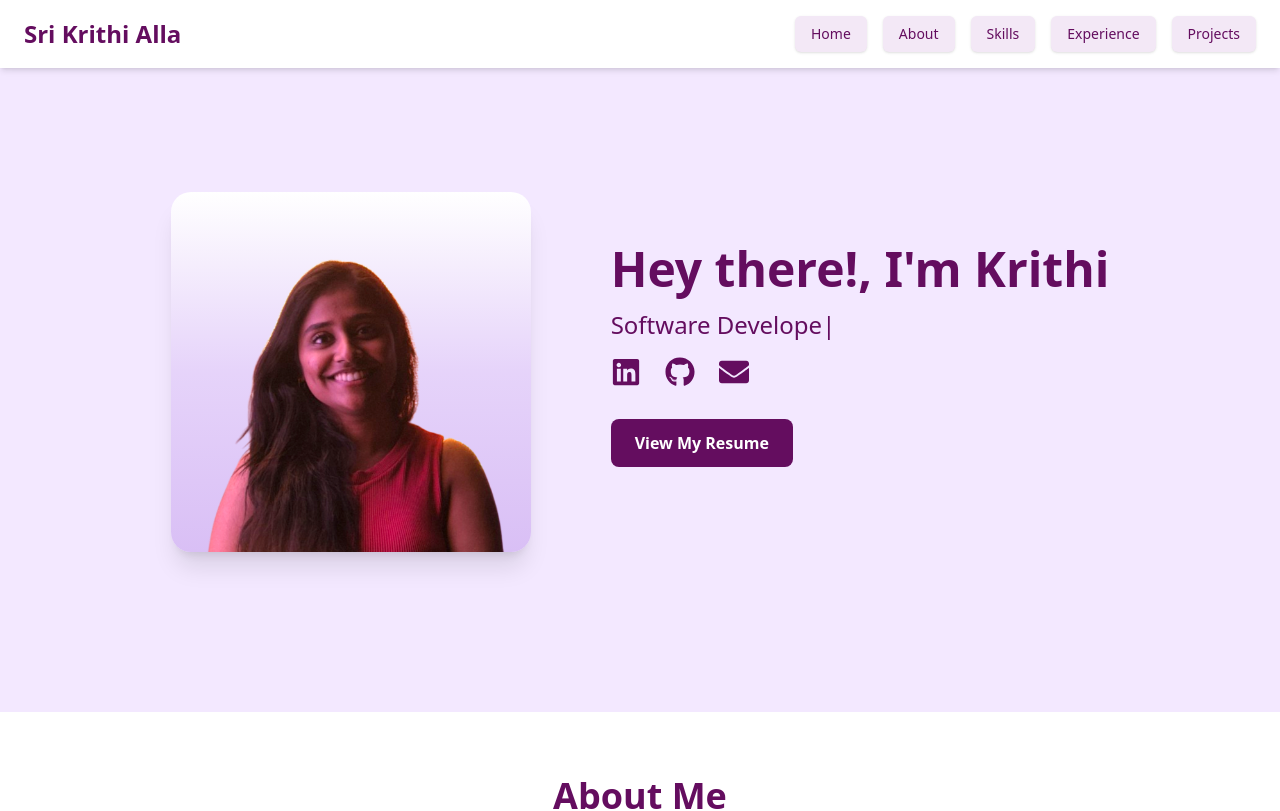
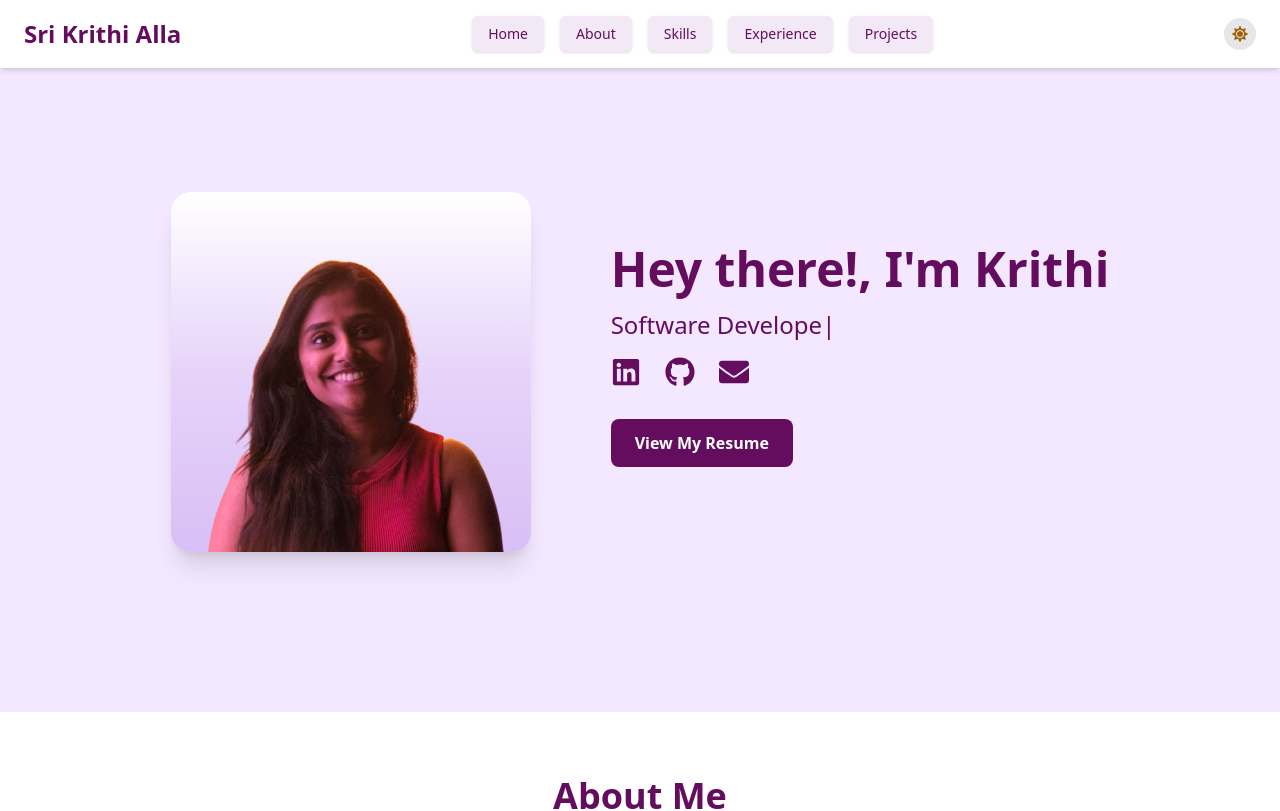
Before and after one commit to SriKrithi13/SriKrithi13.github.io, a React (Create React App) app: page / in a window 1280 px wide. Shown: the top 811 px of the page. Built offline with nearby package versions, Linux system fonts and the light colour scheme; the HTML template or start-up script is replaced by a standard one.

Commit message:
Deploy latest build

```diff
--- a/src/components/Contact.js
+++ b/src/components/Contact.js
@@ -4,7 +4,7 @@ import { FaLinkedin, FaGithub, FaEnvelope, FaArrowUp } from 'react-icons/fa';
 const Contact = () => {
   return (
 
-    <footer className="bg-purple-100  dark:bg-gray-900 text-[#640D5F] py-6 px-4 shadow-inner dark:shadow-[inset_0_-2px_6px_rgba(255,255,255,0.1)]">
+    <footer className="bg-purple-100 dark:bg-gray-900 text-[#640D5F] dark:text-white py-6 px-4 shadow-inner dark:shadow-[inset_0_-2px_6px_rgba(255,255,255,0.1)]">
       <div className="max-w-6xl mx-auto flex  dark:text-white flex-col md:flex-row items-center justify-between">
         <p className="text-sm mb-4 md:mb-0">
           © {new Date().getFullYear()} Sri Krithi Alla. All rights reserved.
--- a/src/components/Navbar.js
+++ b/src/components/Navbar.js
@@ -1,7 +1,17 @@
 import { Link } from 'react-scroll';
+import { useState, useEffect } from 'react';
+import { FaMoon, FaSun } from 'react-icons/fa';
 
 function Navbar() {
+  const [theme, setTheme] = useState('light');
 
+  useEffect(() => {
+    document.documentElement.className = theme;
+  }, [theme]);
+
+  const toggleTheme = () => {
+    setTheme((prev) => (prev === 'light' ? 'dark' : 'light'));
+  };
 
   return (
     <nav className="flex justify-between items-center px-6 py-4 shadow-md fixed w-full z-50 bg-white dark:bg-gray-900 transition-colors duration-300">
@@ -23,6 +33,13 @@ function Navbar() {
         ))}
       </div>
 
+      <button
+          onClick={toggleTheme}
+          className="p-2 rounded-full bg-gray-200 dark:bg-white  transition"
+          aria-label="Toggle Theme"
+        >
+          {theme === 'light' ? <FaSun className="text-yellow-700" /> : <FaMoon className="text-gray-800" />}
+        </button>
     </nav>
   );
 }
```
